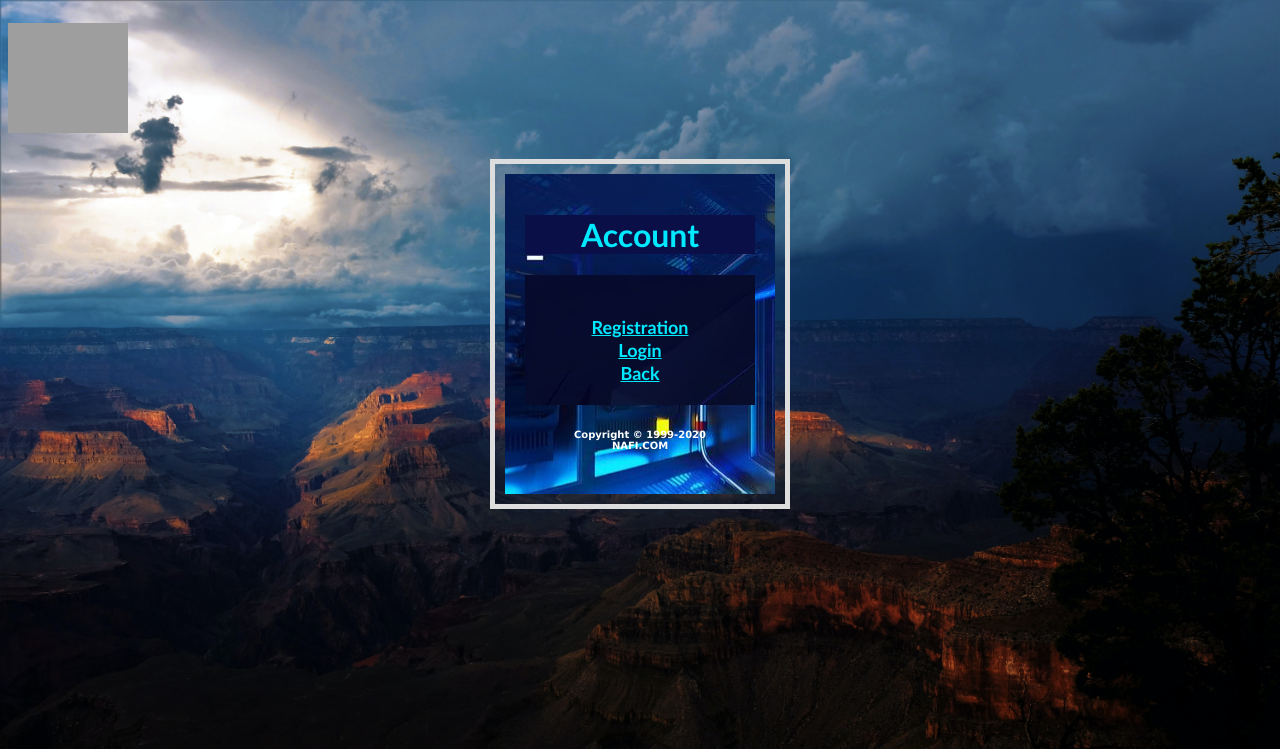
After one commit to sourcebd/nafi.com, a PHP site: the page made by SIGN UP/Account.php in a window 1280 px wide. The commit adds this page. Shown: the top 749 px of the page. Run offline with PHP 8.4, Linux system fonts and the light colour scheme; grey boxes are pictures that could not be loaded.

Commit message:
good
committed

```diff
--- /dev/null
+++ b/SIGN UP/Account.php
@@ -0,0 +1,39 @@
+<!DOCTYPE html>
+<html>
+<head>
+<title>Account</title>
+<meta name="viewport", content="width=device-width, initial-scale=1">
+</head>
+<style>
+div#AccountBlock{width:270px;border:5px solid #ddd;padding:10px;margin:auto; text-align:center}
+body{background-image: url('G.jpg'); background-repeat:no-repeat; background-size:cover}
+</style>
+<body>
+
+<h6 style="font-size:10px; font-family: verdana; color: white"><?php include 'Header/header.php';?></h6>
+
+<div id="AccountBlock">
+
+<div style="background-image: url('F2.jpg');color:black; padding:20px;">
+
+<div style="background-color: #0A0F48;color:#00E9FF; padding:0px;">
+
+</div>
+
+<div style="background-color:#0A0F48;color:#00E9FF;padding:0px;font-family:calibri">
+<h1>Account</h1>
+</div>
+<b>
+<div style="background-image: url('F1.jpg');color:#00FFA8;padding:20px;font-size:18px">
+<br>
+<a href="http://nafi.epizy.com/Registration.php" style= "color:#00E9FF; font-family:calibri">Registration</a><br>
+<a href="http://nafi.epizy.com/Login.php" style= "color:#00E9FF; font-family:calibri">Login</a><br>
+<a href="sourcebd.github.io/nafi.com" style= "color:#00E9FF; font-family:calibri">Back</a>
+</div>
+</b>
+
+<h6 style="font-size:10px; font-family: verdana; text-align: center; color:white"><?php include 'Footer/footer.php';?></h6>
+
+</div>
+</body>
+</html>
--- a/SIGN UP/Login.php
+++ b/SIGN UP/Login.php
@@ -29,7 +29,7 @@ header("location: LoginResult.php");
 </div>
 
 <div style="background-color:#0A0F48;color:#00E9FF;padding:0px;font-family:calibri">
-<h1>Login Form</h1>
+<h1>Login</h1>
 </div>
 <b>
 <div style="background-image: url('F1.jpg');color:#B6FF00;padding:1px;">
@@ -74,7 +74,8 @@ h6{color:white}
 
 </form>
 <br>
-<a href="Registration.php" style= "color:#00E9FF; font-family:calibri">Registration Form</a>
+<a href="Registration.php" style= "color:#00E9FF; font-family:calibri">Registration</a>
+<a href="sourcebd.github.io/nafi.com" style= "color:#00E9FF; font-family:calibri">Back</a>
 </div>
 </b>
 
--- a/SIGN UP/Registration.php
+++ b/SIGN UP/Registration.php
@@ -29,7 +29,7 @@ header("location: RegistrationResult.php");
 </div>
 
 <div style="background-color:#0A0F48;color:#00E9FF;padding:0px;font-family:calibri">
-<h1>Registration Form</h1>
+<h1>Registration</h1>
 </div>
 <b>
 <div style="background-image: url('F1.jpg');color:#B6FF00;padding:1px;">
@@ -89,7 +89,8 @@ h6{color:white}
 
 </form>
 <br>
-<a href="Login.php" style= "color:#00E9FF; font-family:calibri">Login Form</a>
+<a href="Login.php" style= "color:#00E9FF; font-family:calibri">Login</a>
+<a href="sourcebd.github.io/nafi.com" style= "color:#00E9FF; font-family:calibri">Back</a>
 </div>
 </b>
 
--- a/index.html
+++ b/index.html
@@ -137,7 +137,7 @@
           <p><span style="color:#00E9FF">
             THIS WEBSITE HAS BEEN CREATED FOR THOSE STUDENTS WHO ARE FRESHERS & FOR THOSE STUDENTS WHO CAN'T AFFORD TO MANAGE THEIR DAILY SCHEDULE, COURSES, NOTES, ASSIGNMENTS, NOTICES & REGISTRATION.
             </span></p>
-          <a class="bbtn btn-light px-5 py-2 primary-btn" href="http://nafi.epizy.com/Registration.php" role="button">SIGN UP NOW!</a>
+          <a class="bbtn btn-light px-5 py-2 primary-btn" href="http://nafi.epizy.com/Account.php" role="button">SIGN UP NOW!</a>
 
         </div>
         <div class="col-md-5 col-sm-12  h-25">
```
